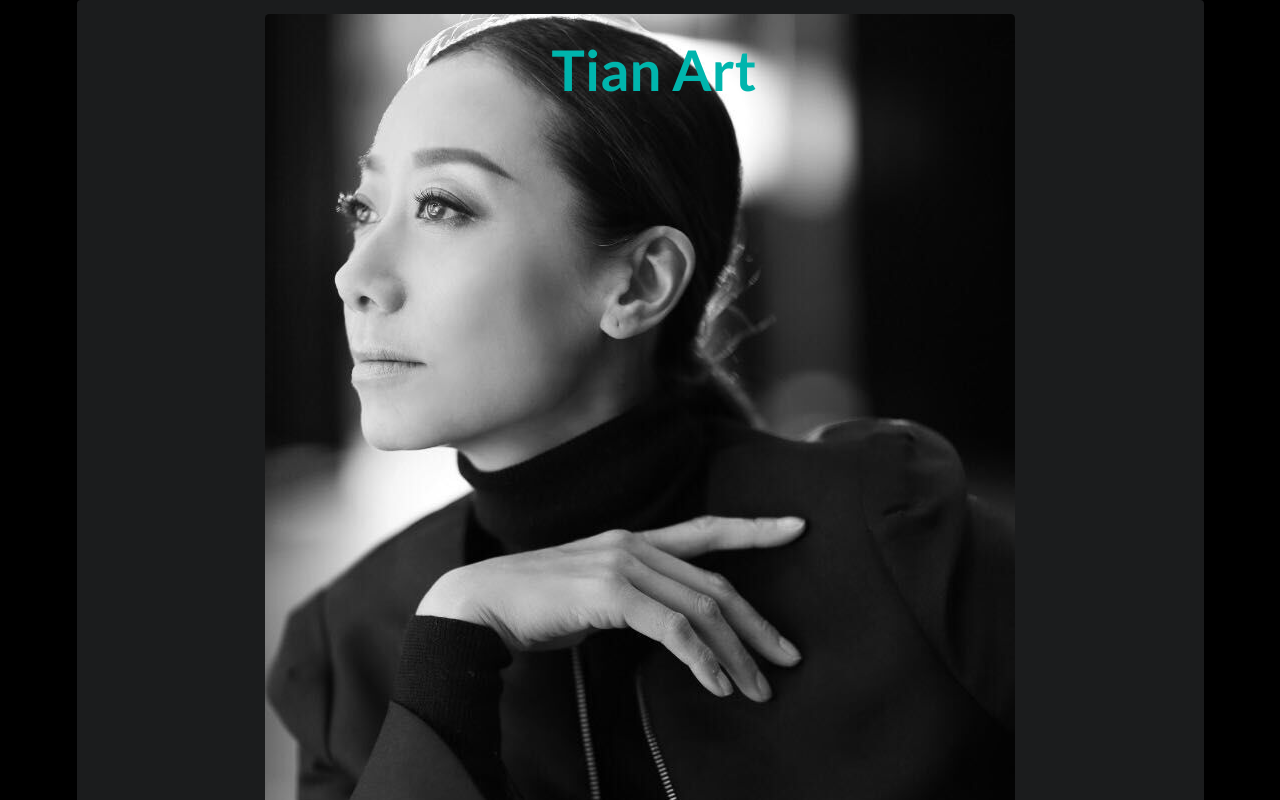
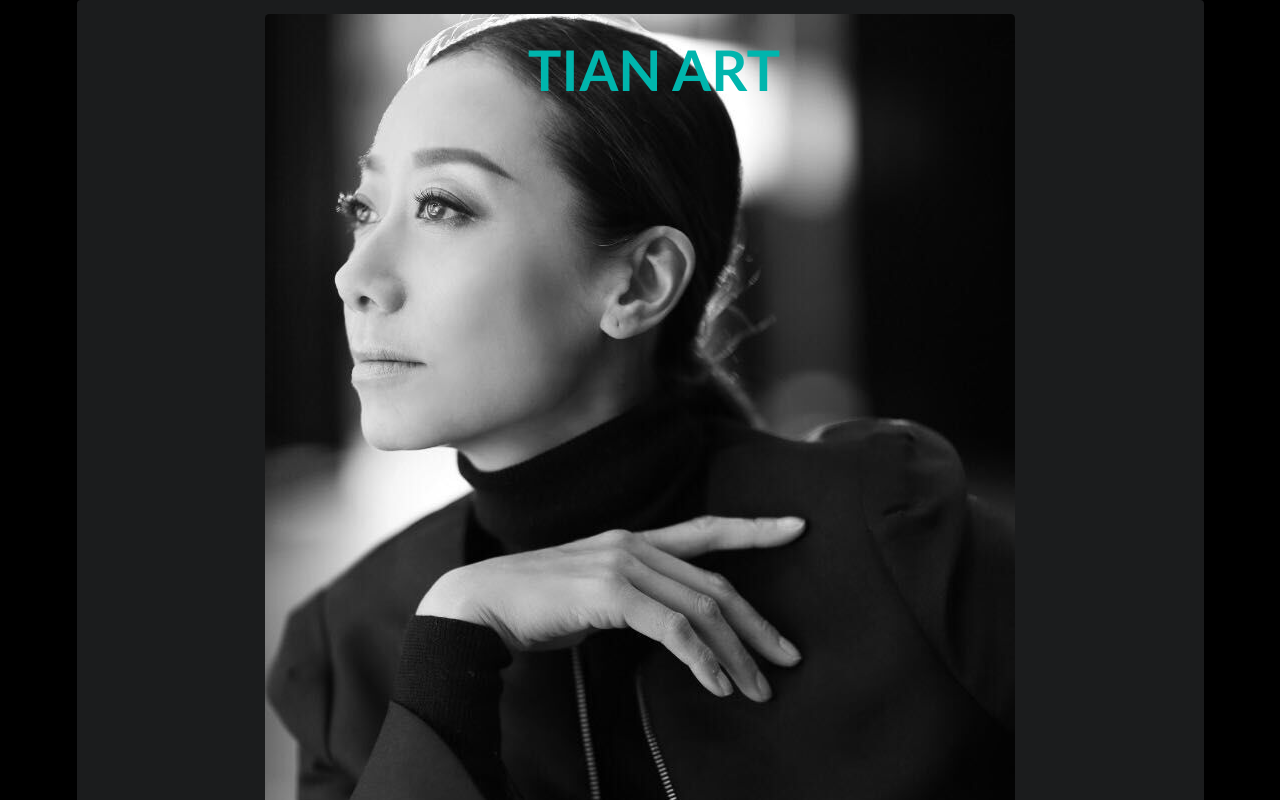
Before and after one commit to codeballet/tianart-app, a React (Create React App) app in the folder tianart-frontend/: page / in a window 1280 px wide. Shown: the top 800 px of the page. Built offline with nearby package versions, Linux system fonts and the light colour scheme.

Commit message:
Refactor: title capitalized

```diff
--- a/tianart-frontend/src/Intro.js
+++ b/tianart-frontend/src/Intro.js
@@ -8,7 +8,7 @@ const Intro = (props) => {
             alt="Tian Art fashion"
             src={props.image} />
       <h1 className="ui massive centered teal header">
-        Tian Art
+        TIAN ART
       </h1>
       <h2 className="ui centered teal header">
         The Artful Convergence of History and Fantasy
```
